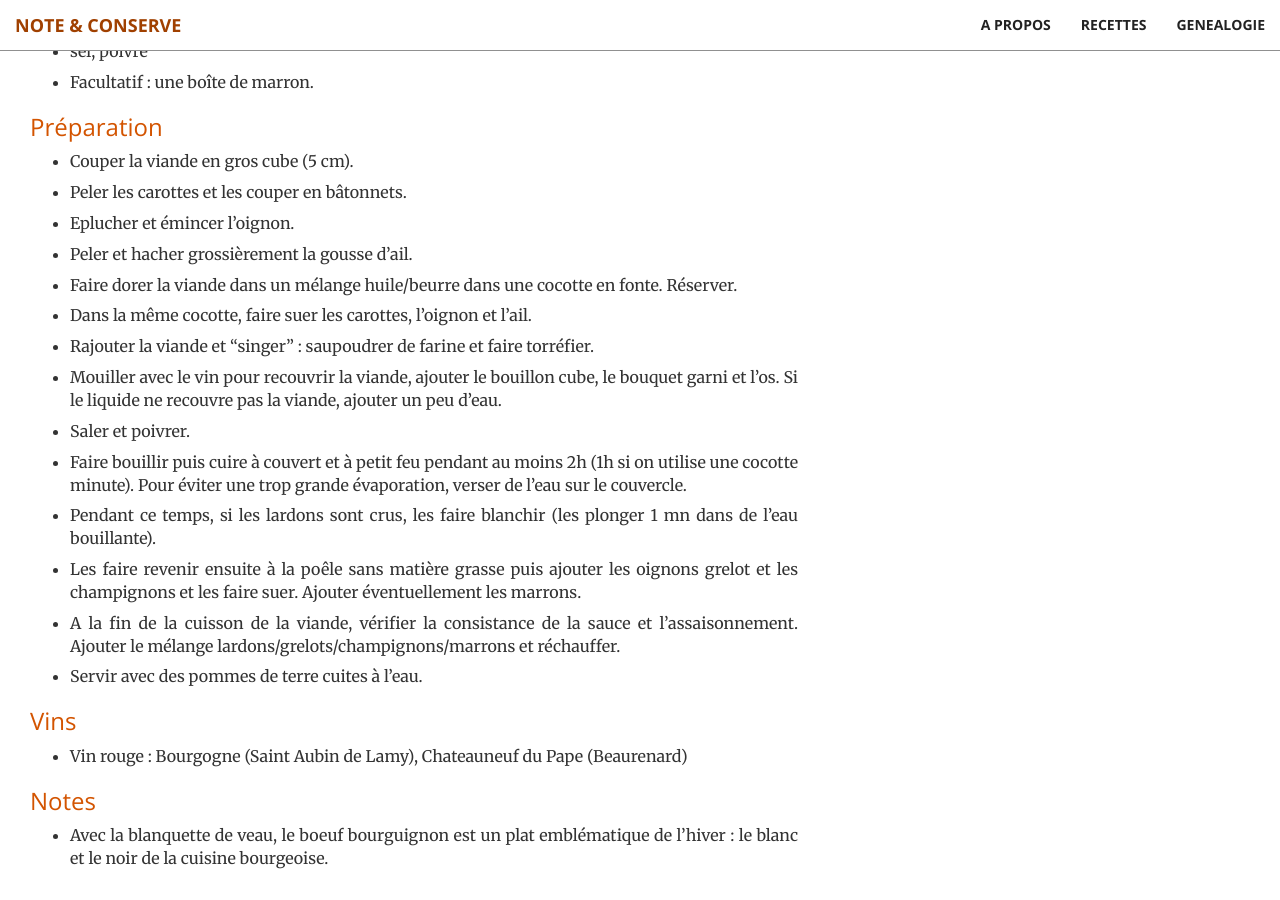
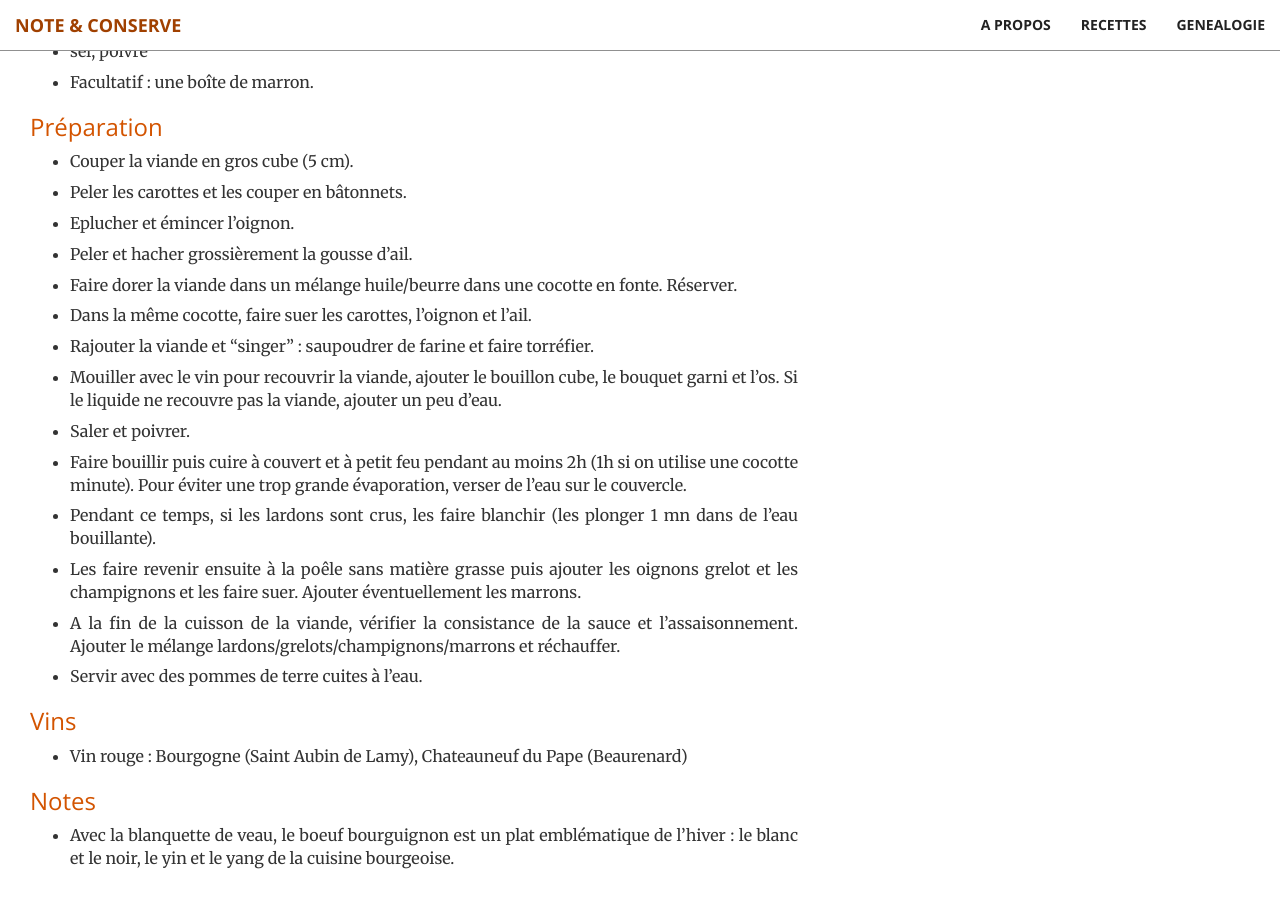
Before and after one commit to brignogan/brignogan.github.io, a Jekyll site: the page built from _posts/2020-02-09-bourguignon.md, in a window 1280 px wide and 900 px high, scrolled down 942 px. Built offline with Jekyll 4.4.1, drawn with Linux system fonts in a browser that asks for light colours.

Commit message:
corre ctions bourguignon et blanquettes
ajout de notes

```diff
--- a/_posts/2020-02-09-bourguignon.md
+++ b/_posts/2020-02-09-bourguignon.md
@@ -47,4 +47,4 @@ Cette recette vient de Grand-mère Saint Pierre
 * Vin rouge : Bourgogne (Saint Aubin de Lamy), Chateauneuf du Pape (Beaurenard)
 
 ### Notes
-* Avec la blanquette de veau, le boeuf bourguignon est un plat emblématique de l'hiver : le blanc et le noir de la cuisine bourgeoise.
+* Avec la blanquette de veau, le boeuf bourguignon est un plat emblématique de l'hiver : le blanc et le noir, le yin et le yang de la cuisine bourgeoise.
```
Also changed, not shown: _posts/2019-04-24-blanquette.md (+1 -0 lines).
